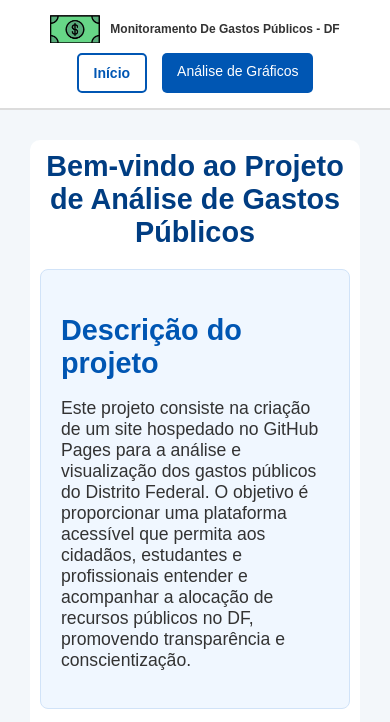
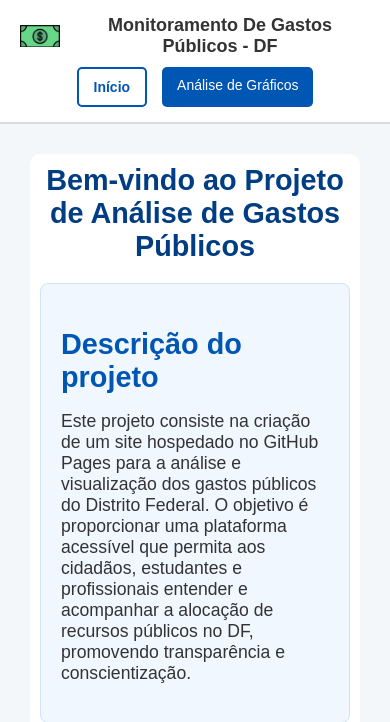
Before and after one commit to unb-mds/Squad13, a Flask app: page / in a window 390 px wide. Shown: the top 722 px of the page. Run offline with Flask 2, Linux system fonts and the light colour scheme.

Commit message:
Fix: concerto do font-size e adicao do header-logo Co-authored-by: Lucas Mendonça <lucasmendoncaarruda5@gmail.com>

```diff
--- a/codigo/project/static/css/style.css
+++ b/codigo/project/static/css/style.css
@@ -294,7 +294,11 @@ ol li::marker {
 /* Dispositivos móveis em retrato */
 @media (max-width: 768px) {
   h1 {
-    font-size: 12px;
+    font-size: 18px;
+  }
+
+  .header-logo {
+    width: 40px;
   }
 
   .titulo-principal {
```
